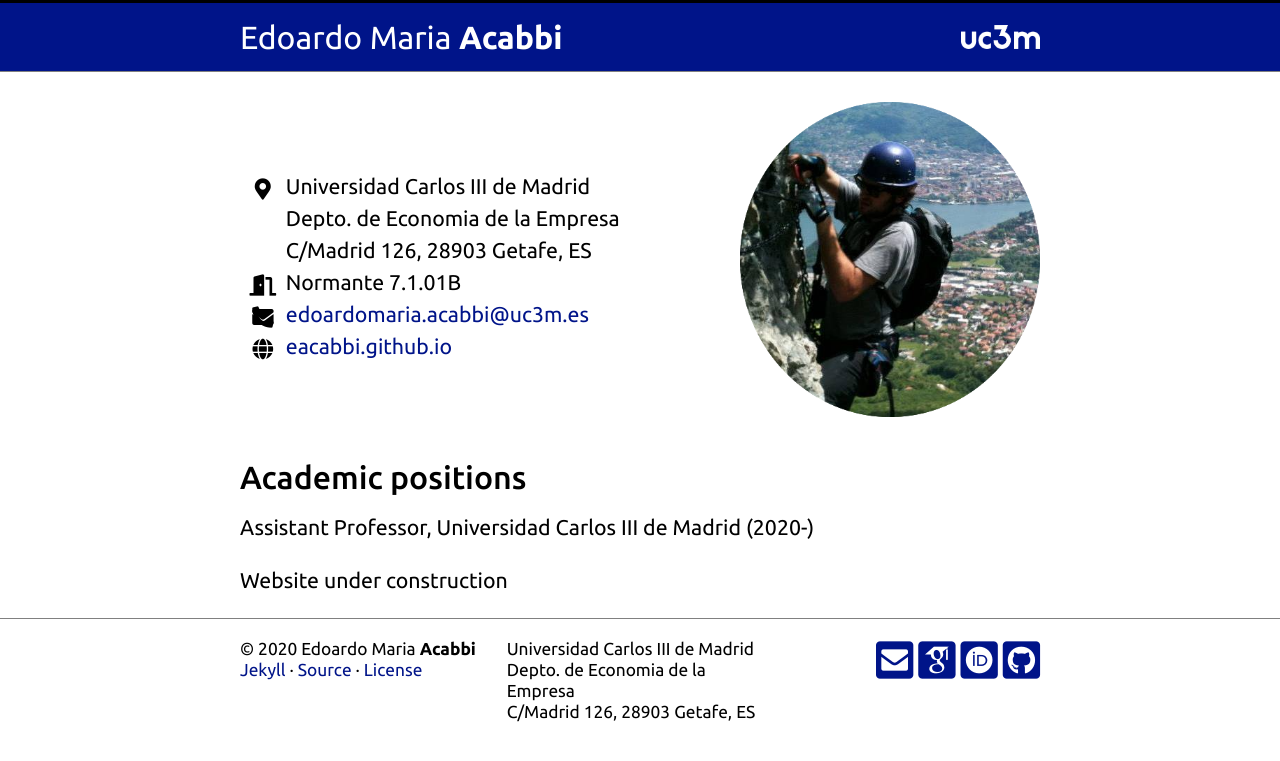
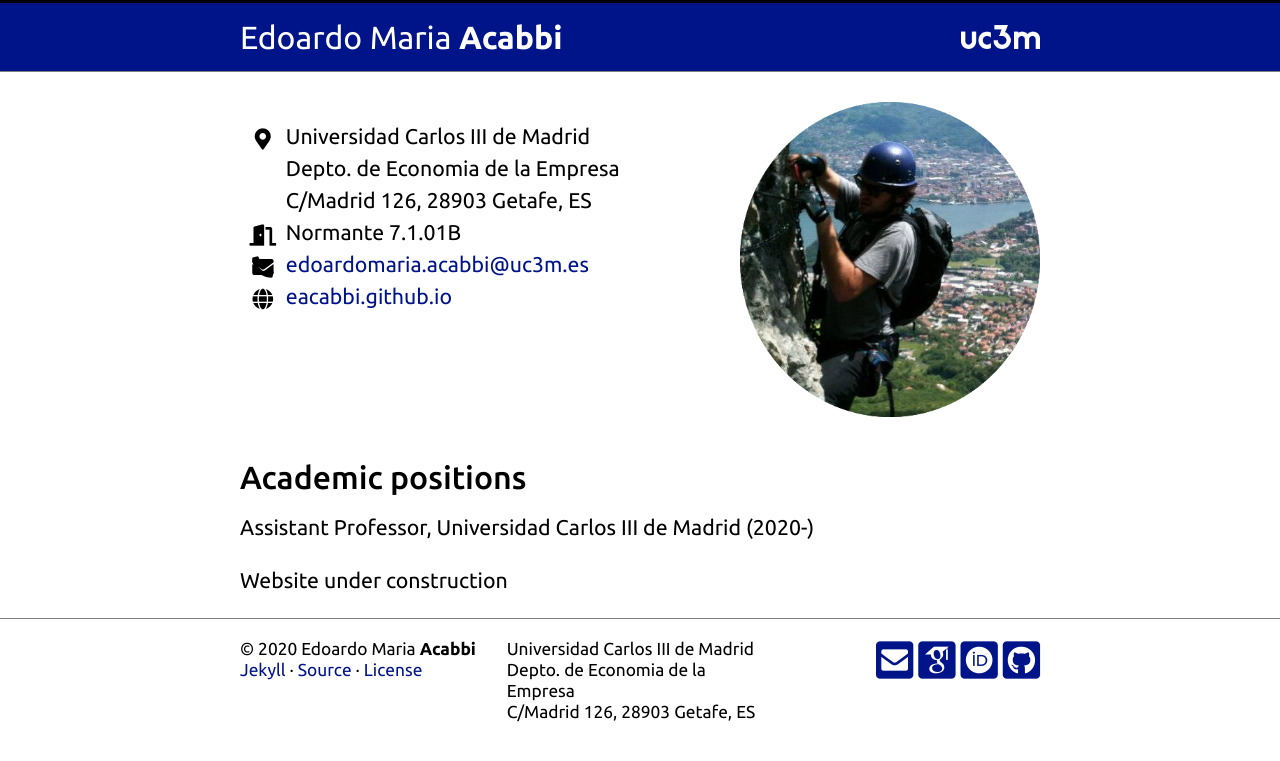
Before and after one commit to eacabbi/eacabbi.github.io, a Jekyll site: the page built from index.md, in a window 1280 px wide. Shown: the top 761 px of the page. Built offline with Jekyll 4.4.1, drawn with Linux system fonts in a browser that asks for light colours; some web fonts are replaced.

Commit message:
minor layout changes

```diff
--- a/_includes/cvpane.html
+++ b/_includes/cvpane.html
@@ -1,8 +1,9 @@
 <!DOCTYPE html>
 
 <div class="container">
-  <div class="section" style="width: 100%;">
-    <ul class="fa-ul" style="top: 150px; position: absolute">
+  <div class="section" style="width: 100%; position: relative; top:20px">
+    <h1>{{ page.title }}</h1>
+    <ul class="fa-ul">
       <li><span class="fa-li"><i class="fas fa-map-marker-alt"></i></span>{{ site.university }}<br />{{ site.department }}<br />{{ site.address }}</li>
       <li><span class="fa-li"><i class="fas fa-door-open"></i></span>{{ site.office }}</li>
       <li><span class="fa-li"><i class="fas fa-phone-alt"></i></span>{{ site.phone }}</li>
```
Also changed, not shown: index.md (line endings or trailing spaces).
